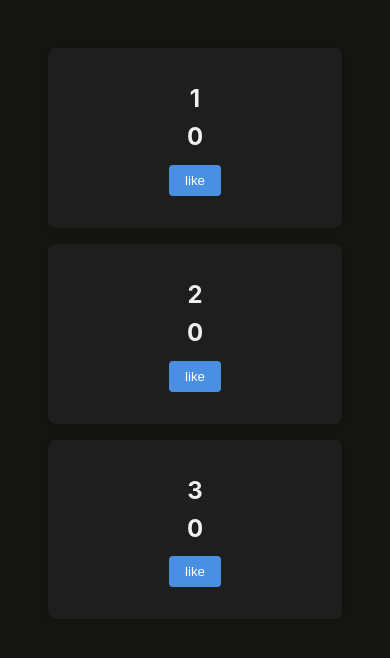
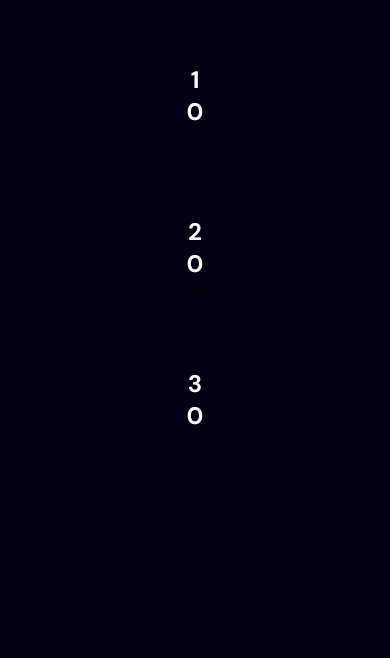
Before and after one commit to Rujalsh/movie_recommendation, a React (Vite) app: page / in a window 390 px wide. Shown: the top 658 px of the page. Built offline with nearby package versions, Linux system fonts and the light colour scheme.

Commit message:
updated css

```diff
--- a/src/index.css
+++ b/src/index.css
@@ -1,43 +1,162 @@
-* {
-  box-sizing: border-box;
-  margin: 0;
-  padding: 0;
+@import url("https://fonts.googleapis.com/css2?family=DM+Sans:ital,opsz,wght@0,9..40,100..1000;1,9..40,100..1000&display=swap");
+@import url("https://fonts.googleapis.com/css2?family=Bebas+Neue&display=swap");
+
+@import "tailwindcss";
+
+@theme {
+  --color-primary: #030014;
+
+  --color-light-100: #cecefb;
+  --color-light-200: #a8b5db;
+
+  --color-gray-100: #9ca4ab;
+
+  --color-dark-100: #0f0d23;
+
+  --font-dm-sans: DM Sans, sans-serif;
+
+  --breakpoint-xs: 480px;
+
+  --background-image-hero-pattern: url("/hero-bg.png");
 }
 
-body {
-  font-family: "Inter", sans-serif;
-  background-color: #151511;
-  line-height: 1.6;
+@layer base {
+  body {
+    font-family: "DM Sans", serif;
+    font-optical-sizing: auto;
+    background: #030014;
+  }
+
+  h1 {
+    @apply mx-auto max-w-4xl text-center text-5xl font-bold leading-tight tracking-[-1%] text-white sm:text-[64px] sm:leading-[76px];
+  }
+
+  h2 {
+    @apply text-2xl font-bold text-white sm:text-3xl;
+  }
+
+  main {
+    @apply min-h-screen relative bg-primary;
+  }
+
+  header {
+    @apply sm:mt-10 mt-5;
+  }
+
+  header img {
+    @apply w-full max-w-lg h-auto object-contain mx-auto drop-shadow-md;
+  }
 }
 
-h2 {
-  font-size: 1.5rem;
-  margin-bottom: 0.5rem;
-  color: #f0f0f0;
+@layer components {
+  .pattern {
+    @apply bg-hero-pattern w-full h-screen bg-center bg-cover absolute z-0;
+  }
+
+  .wrapper {
+    @apply px-5 py-12 xs:p-10 max-w-7xl mx-auto flex flex-col relative z-10;
+  }
+
+  .trending {
+    @apply mt-20;
+
+    & ul {
+      @apply flex flex-row overflow-y-auto gap-5 -mt-10 w-full hide-scrollbar;
+    }
+
+    & ul li {
+      @apply min-w-[230px] flex flex-row items-center;
+    }
+
+    & ul li p {
+      @apply fancy-text mt-[22px] text-nowrap;
+    }
+
+    & ul li img {
+      @apply w-[127px] h-[163px] rounded-lg object-cover -ml-3.5;
+    }
+  }
+
+  .search {
+    @apply w-full bg-light-100/5 px-4 py-3 rounded-lg mt-10 max-w-3xl mx-auto;
+
+    & div {
+      @apply relative flex items-center;
+    }
+
+    & img {
+      @apply absolute left-2 h-5 w-5;
+    }
+
+    & input {
+      @apply w-full bg-transparent py-2 sm:pr-10 pl-10 text-base text-gray-200 placeholder-light-200 outline-hidden;
+    }
+  }
+
+  .all-movies {
+    @apply space-y-9;
+
+    & ul {
+      @apply grid grid-cols-1 gap-5 xs:grid-cols-2 md:grid-cols-3 lg:grid-cols-4;
+    }
+  }
+
+  .movie-card {
+    @apply bg-dark-100 p-5 rounded-2xl shadow-inner shadow-light-100/10;
+
+    & img {
+      @apply rounded-lg h-auto w-full;
+    }
+
+    & h3 {
+      @apply text-white font-bold text-base line-clamp-1;
+    }
+
+    & .content {
+      @apply mt-2 flex flex-row items-center flex-wrap gap-2;
+    }
+
+    & .rating {
+      @apply flex flex-row items-center gap-1;
+    }
+
+    & .rating img {
+      @apply size-4 object-contain;
+    }
+
+    & .rating p {
+      @apply font-bold text-base text-white;
+    }
+
+    & .content span {
+      @apply text-sm text-gray-100;
+    }
+
+    & .content .lang {
+      @apply capitalize text-gray-100 font-medium text-base;
+    }
+
+    & .content .year {
+      @apply text-gray-100 font-medium text-base;
+    }
+  }
 }
 
-.card-container {
-  display: flex;
-  flex-wrap: wrap;
-  justify-content: center;
-  gap: 1rem;
-  padding: 1rem;
+@utility text-gradient {
+  @apply bg-linear-to-r from-[#D6C7FF] to-[#AB8BFF] bg-clip-text text-transparent;
 }
 
-.card {
-  background-color: #1e1e1e;
-  border-radius: 0.5rem;
-  padding: 1rem;
-  width: 300px;
-  box-shadow: 0 2px 10px rgba(0, 0, 0, 0.2);
+@utility fancy-text {
+  -webkit-text-stroke: 5px rgba(206, 206, 251, 0.5);
+  font-size: 190px;
+  font-family: "Bebas Neue", sans-serif;
 }
 
-button {
-  background-color: #4a90e2;
-  color: white;
-  border: none;
-  padding: 0.5rem 1rem;
-  border-radius: 0.25rem;
-  cursor: pointer;
-  transition: background-color 0.3s ease;
+@utility hide-scrollbar {
+  -ms-overflow-style: none;
+  scrollbar-width: none;
+
+  &::-webkit-scrollbar {
+    display: none;
+  }
 }
```
